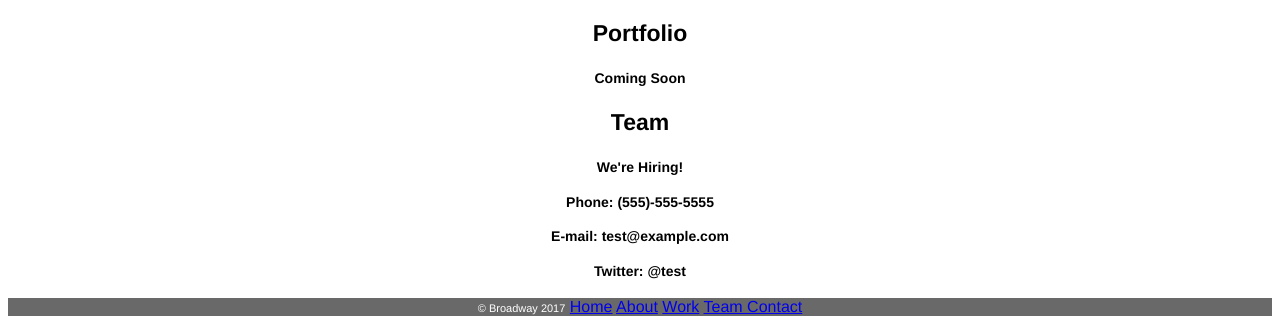
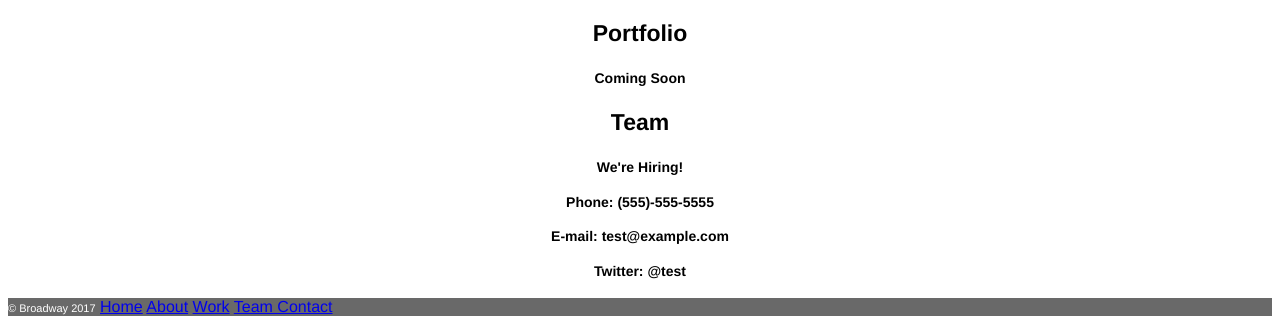
Before and after one commit to cmfiallos/broadway, a plain HTML site: page index.html in a window 1280 px wide. Shown: the part 1710-2034 px from the top of the page. Drawn offline with Linux system fonts and the light colour scheme.

Commit message:
css link fix

```diff
--- a/resources/style.css
+++ b/resources/style.css
@@ -32,7 +32,8 @@ h4 {
 }
 .bottom-info {
   background-color: dimgray;
-  color: white
+  color: white;
+  text-align:left
 }
 .copyright {
   font-size: 11px
```
